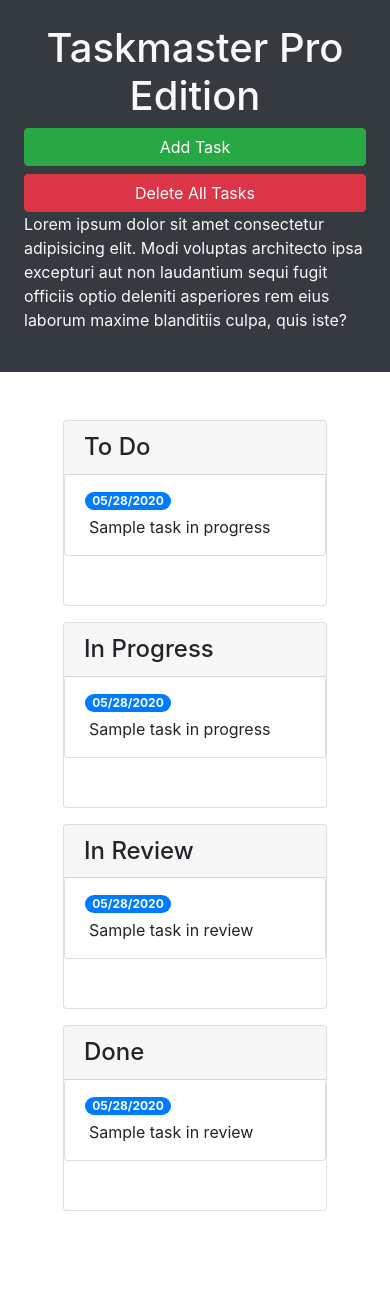
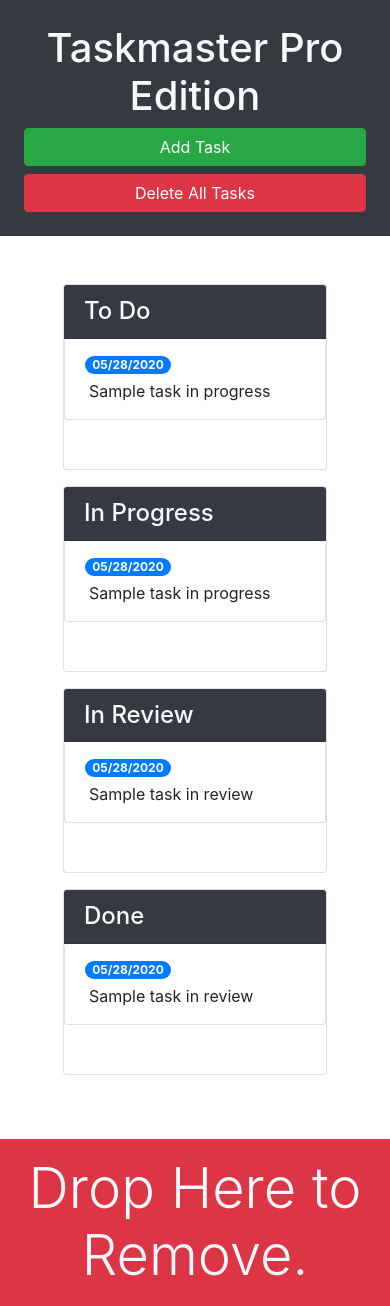
Before and after one commit to vjain83/taskmaster-pro, a plain HTML site: page index.html in a window 390 px wide. Before the commit the page ends 1275 px from the top, so only its background shows below. Drawn offline with nearby package versions, Linux system fonts and the light colour scheme.

Commit message:
Use bootstrap utility classes

```diff
--- a/index.html
+++ b/index.html
@@ -15,7 +15,15 @@
   <body>
     <div class="row min-vh-100 no-gutters">
       <header
-        class="col-12 col-lg-3 bg-dark text-light d-flex flex-column p-4 p-lg-3"
+        class="
+          col-12 col-lg-3
+          bg-dark
+          text-light
+          sticky-top
+          d-flex
+          flex-column
+          p-4 p-lg-3
+        "
       >
         <h1 class="text-center">Taskmaster Pro Edition</h1>
         <button
@@ -29,19 +37,19 @@
         <button id="remove-tasks" class="btn btn-block btn-danger">
           Delete All Tasks
         </button>
-        <p class="mt-auto">
+        <p class="mt-auto d-none d-lg-block">
           Lorem ipsum dolor sit amet consectetur adipisicing elit. Modi voluptas
           architecto ipsa excepturi aut non laudantium sequi fugit officiis
           optio deleniti asperiores rem eius laborum maxime blanditiis culpa,
           quis iste?
         </p>
       </header>
-      <main class="col-12 col-lg-9">
+      <main class="col-12 col-lg-9 d-flex flex-column">
         <div class="m-5 row justify-content-around">
           <!-- todo start -->
           <div class="col-12 col-md-6 col-xl-3 mb-3">
             <div class="card">
-              <h4 class="card-header">To Do</h4>
+              <h4 class="card-header bg-dark text-light">To Do</h4>
               <ul id="list-todo" class="list-group">
                 <li class="list-group-item">
                   <span class="badge badge-primary badge-pill">05/28/2020</span>
@@ -54,7 +62,7 @@
           <!-- in progress start -->
           <div class="col-12 col-md-6 col-xl-3 mb-3">
             <div class="card">
-              <h4 class="card-header">In Progress</h4>
+              <h4 class="card-header bg-dark text-light">In Progress</h4>
               <ul id="list-inProgress" class="list-group">
                 <li class="list-group-item">
                   <span class="badge badge-primary badge-pill">05/28/2020</span>
@@ -67,7 +75,7 @@
           <!-- in review start -->
           <div class="col-12 col-md-6 col-xl-3 mb-3">
             <div class="card">
-              <h4 class="card-header">In Review</h4>
+              <h4 class="card-header bg-dark text-light">In Review</h4>
               <ul id="list-inReview" class="list-group">
                 <li class="list-group-item">
                   <span class="badge badge-primary badge-pill">05/28/2020</span>
@@ -80,7 +88,7 @@
           <!-- done start -->
           <div class="col-12 col-md-6 col-xl-3 mb-3">
             <div class="card">
-              <h4 class="card-header">Done</h4>
+              <h4 class="card-header bg-dark text-light">Done</h4>
               <ul id="list-done" class="list-group">
                 <li class="list-group-item">
                   <span class="badge badge-primary badge-pill">05/28/2020</span>
@@ -90,6 +98,11 @@
             </div>
           </div>
           <!-- done end -->
+        </div>
+        <div id="trash" class="mt-auto">
+          <div class="w-100 bg-danger p-3 text-center text-light display-4">
+            Drop Here to Remove.
+          </div>
         </div>
       </main>
     </div>
```
Also changed, not shown: 1 other file.
